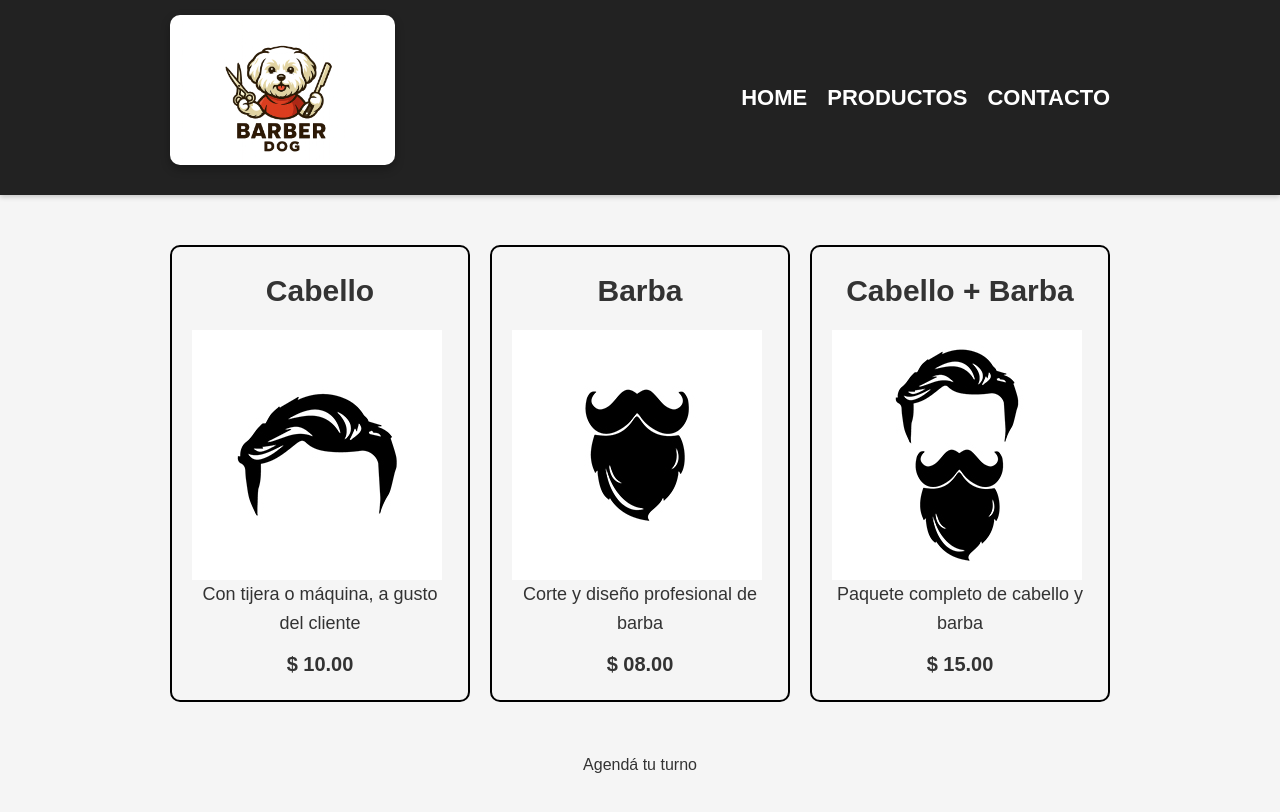
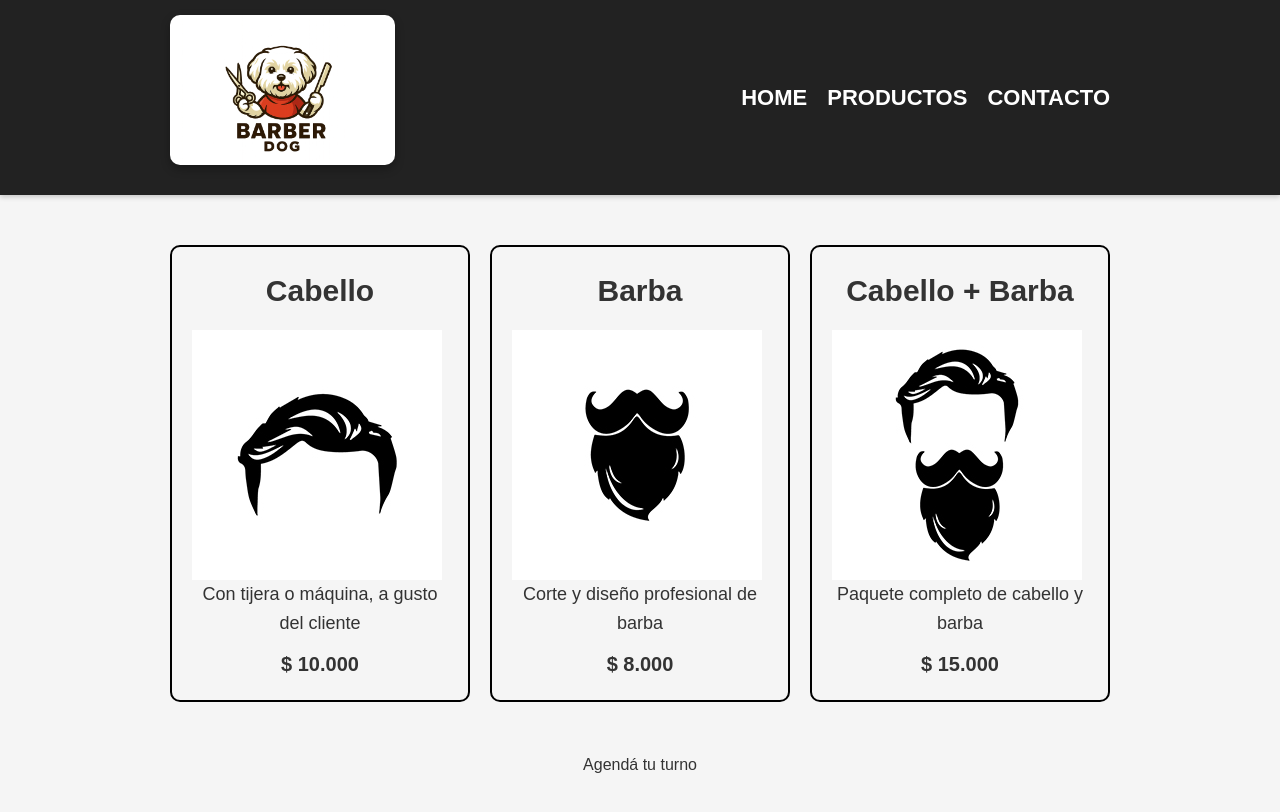
Before and after one commit to juan-gabriel-ruiz/barber-dog, a plain HTML site: page productos.html in a window 1280 px wide. Shown: the top 812 px of the page. Drawn offline with Linux system fonts and the light colour scheme; a script that the page names is missing.

Commit message:
Actualizar archivos - precios

```diff
--- a/productos.html
+++ b/productos.html
@@ -37,19 +37,19 @@
                     <h2>Cabello</h2>
                     <img src="./imagenes/cabello.jpg">
                     <p class="producto-descripcion">Con tijera o máquina, a gusto del cliente</p>
-                    <p class="producto-precio">$ 10.00</p>
+                    <p class="producto-precio">$ 10.000</p>
                 </li>
                 <li>
                     <h2>Barba</h2>
                     <img src="imagenes/barba.jpg">
                     <p class="producto-descripcion">Corte y diseño profesional de barba</p>
-                    <p class="producto-precio">$ 08.00</p>
+                    <p class="producto-precio">$ 8.000</p>
                 </li>
                 <li>
                     <h2>Cabello + Barba</h2>
                     <img src="imagenes/cabello+barba.jpg">
                     <p class="producto-descripcion">Paquete completo de cabello y barba</p>
-                    <p class="producto-precio">$ 15.00</p>
+                    <p class="producto-precio">$ 15.000</p>
                 </li>
             </ul>
         </main>
```
